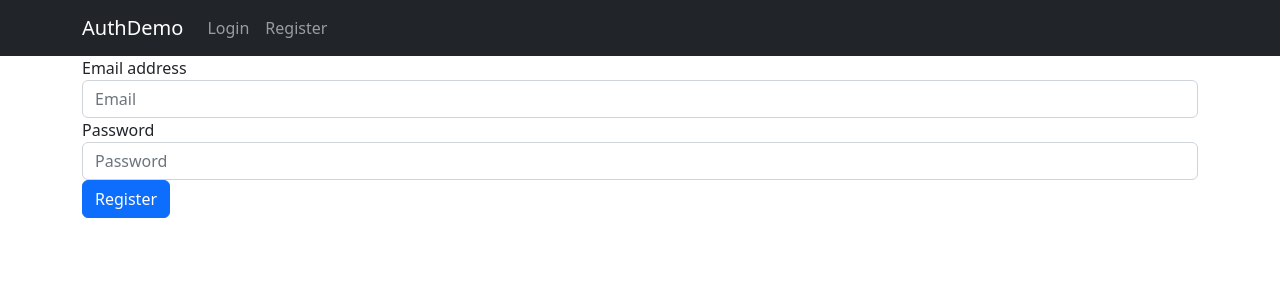
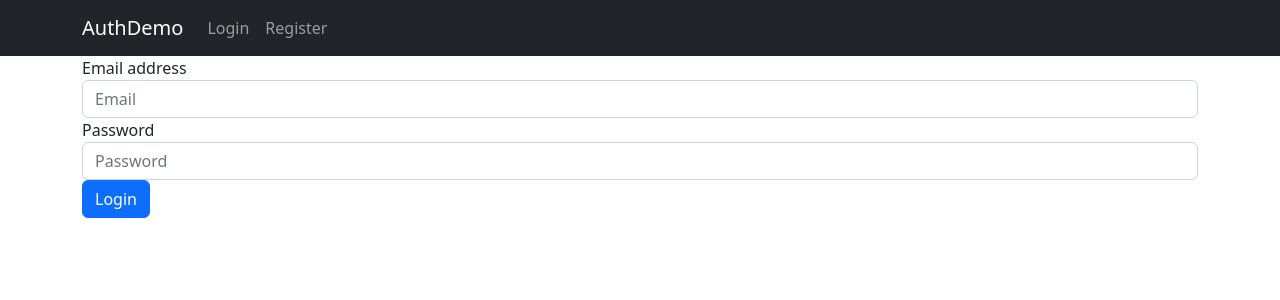
Before and after one commit to karixdev/SpringBootReactAuthDemo, a React (Create React App) app in the folder frontend/: page /login in a window 1280 px wide. Shown: the top 300 px of the page. Built offline with nearby package versions, Linux system fonts and the light colour scheme.

Commit message:
fix: change typo

```diff
--- a/frontend/src/pages/Login.js
+++ b/frontend/src/pages/Login.js
@@ -59,7 +59,7 @@
 					<label htmlFor="password">Password</label>
 					<input type="password" className="form-control" id="password" placeholder="Password" ref={password} />
         </div>
-        <button type="submit" className="btn btn-primary">Register</button>
+        <button type="submit" className="btn btn-primary">Login</button>
       </form>
 		</div>
 	)
```
